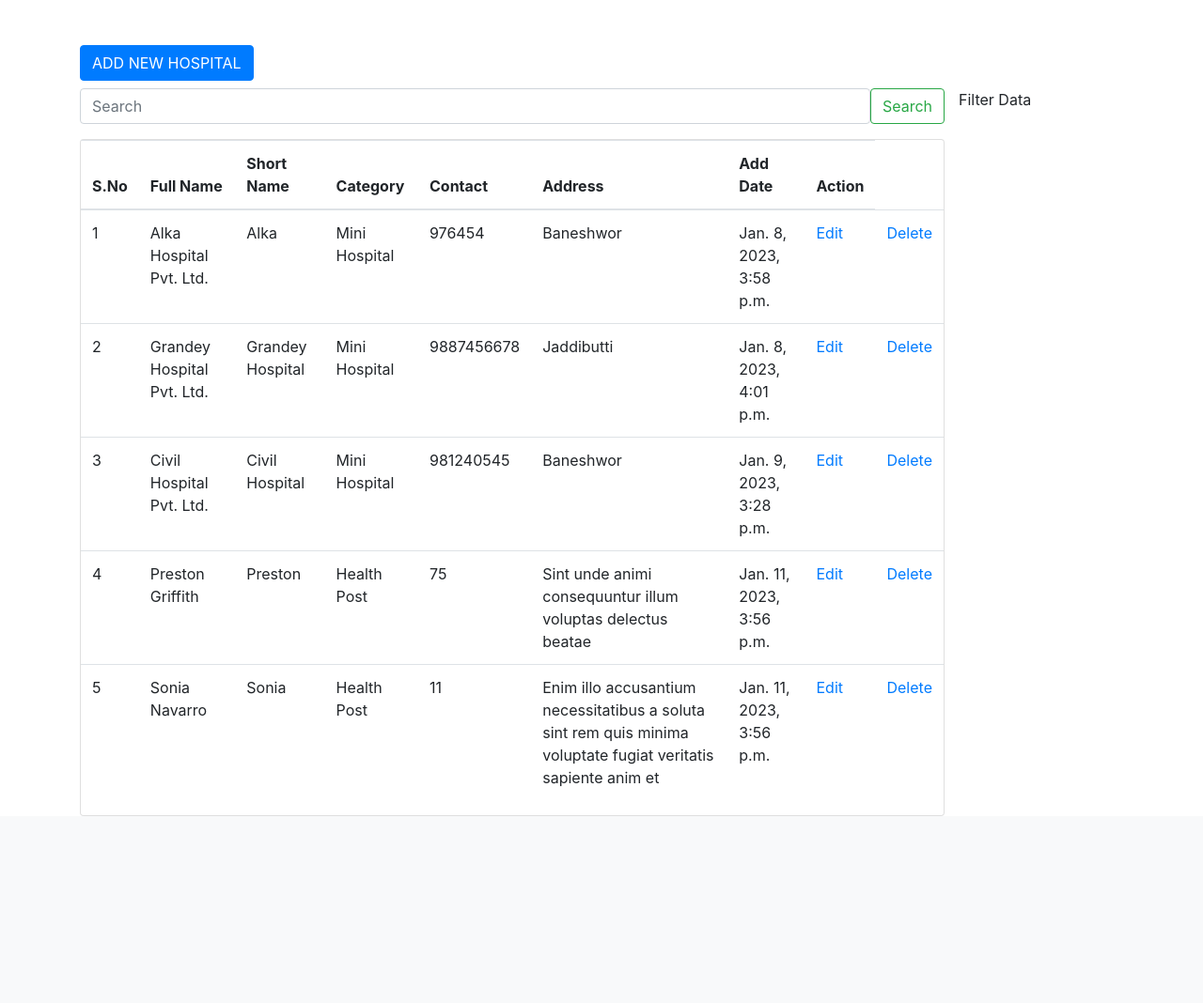
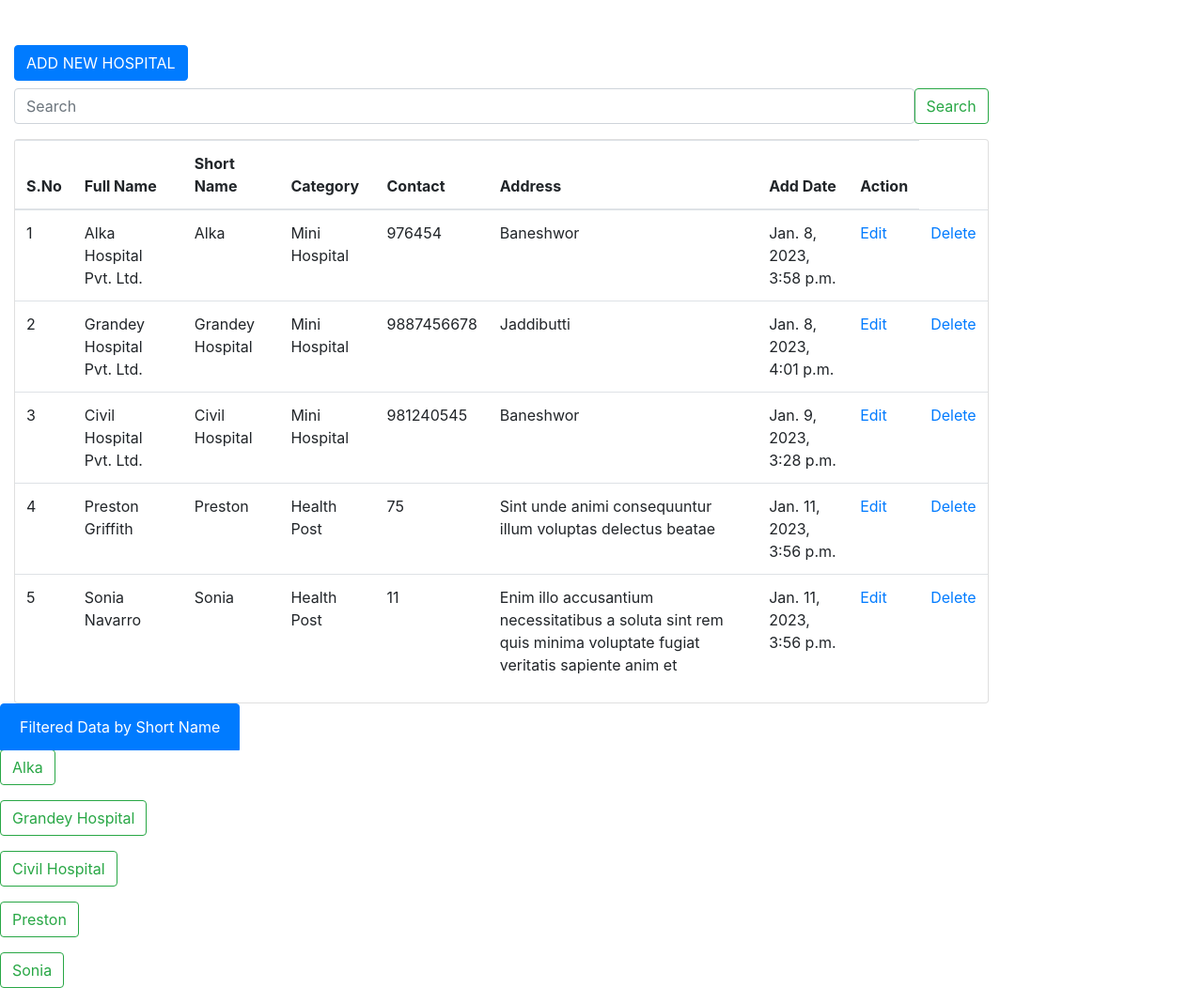
Before and after one commit to sixdgt/hospitalproject, a Django app: page /hospitals/ in a window 1280 px wide. Shown: the part 56-1124 px from the top of the page at 94% size. Before the commit the page ends 925 px from the top, so only its background shows below. Run offline with Django 4.2, Linux system fonts and the light colour scheme; a user stored in the database is signed in; data comes from the database, SQL or seed files in the repository; both versions use the stored data as it was after the commit.

Commit message:
filter data by hospital short name

```diff
--- a/hospitalproject/authentication/urls.py
+++ b/hospitalproject/authentication/urls.py
@@ -1,7 +1,8 @@
 from django.urls import path
-from .views import LoginView, RegisterView
+from .views import LoginView, RegisterView, LogoutView
 
 urlpatterns = [
     path('login/', LoginView.as_view(), name='login'),
     path('register/', RegisterView.as_view(), name='register'),
+    path('logout/', LogoutView.as_view(), name='logout'),
 ]
--- a/hospitalproject/authentication/views.py
+++ b/hospitalproject/authentication/views.py
@@ -20,6 +20,12 @@ class LoginView(View):
                 return redirect('hospitals')
             return redirect('login')
         return redirect('login')
+
+class LogoutView(View):
+    def post(self, request):
+        auth.logout
+        messages.success(request, "You're logged out")
+        return redirect("login")
 
 class RegisterView(View):
     def get(self, request):
--- a/hospitalproject/hospitals/views.py
+++ b/hospitalproject/hospitals/views.py
@@ -27,6 +27,12 @@ def category_create(request):
 def hospital_index(request):
     hospital_list = Hospital.objects.all()
     context = {"data": hospital_list}
+    if request.method == "POST":
+        if not request.POST.get('searchText'):
+            return redirect("hospitals")
+        filter_data = Hospital.objects.filter(short_name=request.POST.get('searchText'))
+        context.update({"filter_data": filter_data, "data": filter_data})
+        return render(request, 'hospitals/index.html', context)
     return render(request, 'hospitals/index.html', context)
 
 @login_required(login_url='/authentication/login')
--- a/hospitalproject/templates/authentication/login.html
+++ b/hospitalproject/templates/authentication/login.html
@@ -6,9 +6,11 @@ Login
 
 {% block body %}
 <div class="container mt-3">
+
     <div class="row">
         <div class="col-md-3"></div>
         <div class="col-md-6">
+            {% include "partials/_message.html" %}
             <div class="card">
                 <form action="{% url 'login' %}" method="post">
                     {% csrf_token %}
--- a/hospitalproject/templates/hospitals/index.html
+++ b/hospitalproject/templates/hospitals/index.html
@@ -5,13 +5,14 @@ Hospital
 {% endblock %}
 
 {% block body %}
-<div class="container mt-5">
+<div class="container-fluid mt-5">
     {% include 'partials/_message.html' %}
     <a href="{% url 'hospital.create' %}" class="btn btn-primary mb-2">ADD NEW HOSPITAL</a>
     <div class="row">
         <div class="col-md-10">
-            <form class="d-flex mb-3">
-                <input class="form-control me-2" type="search" placeholder="Search" aria-label="Search">
+            <form class="d-flex mb-3" action="{% url 'hospitals' %}" method="post">
+                {% csrf_token %}
+                <input class="form-control me-2" name="searchText" type="text" placeholder="Search" aria-label="Search">
                 <button class="btn btn-outline-success" type="submit">Search</button>
             </form>
             <div class="card">
@@ -47,7 +48,31 @@ Hospital
             </div>
         </div>
         <div class="col-mnd-2">
-            Filter Data
+            <div class="list-group">
+                <button type="button" class="list-group-item list-group-item-action active" aria-current="true">
+                Filtered Data by Short Name
+                </button>
+                {% if filter_data %}
+                    {% for val in filter_data %}
+                    <form class="d-flex mb-3" action="{% url 'hospitals' %}" method="post">
+                        {% csrf_token %}
+                        <input type="hidden" name="searchText" value="{{ val.short_name }}">
+                        <button class="btn btn-outline-success" type="submit">{{ val.short_name }}</button>
+                    </form>
+                    <a href="{% url 'hospitals' %}">Clear</a>
+                    {% endfor %}
+                {% else %}
+
+                {% for val in data %}
+
+                <form class="d-flex mb-3" action="{% url 'hospitals' %}" method="post">
+                    {% csrf_token %}
+                    <input type="hidden" name="searchText" value="{{ val.short_name }}">
+                    <button class="btn btn-outline-success" type="submit">{{ val.short_name }}</button>
+                </form>
+                {% endfor %}
+                {% endif %}
+            </div>
         </div>
     </div>
 </div>
--- a/hospitalproject/templates/layouts/base.html
+++ b/hospitalproject/templates/layouts/base.html
@@ -45,7 +45,11 @@
               <li>
                 <hr class="dropdown-divider">
               </li>
-              <li><a class="dropdown-item" href="#">Logout</a></li>
+              <li>
+                <form action="{% url 'logout' %}" method="post">
+                  {% csrf_token %}
+                  <input type="submit" class="btn btn-primary col-12" value="LOGOUT">
+                </form></li>
             </ul>
           </li>
         </ul>
```
Also changed, not shown: hospitalproject/db.sqlite3.
